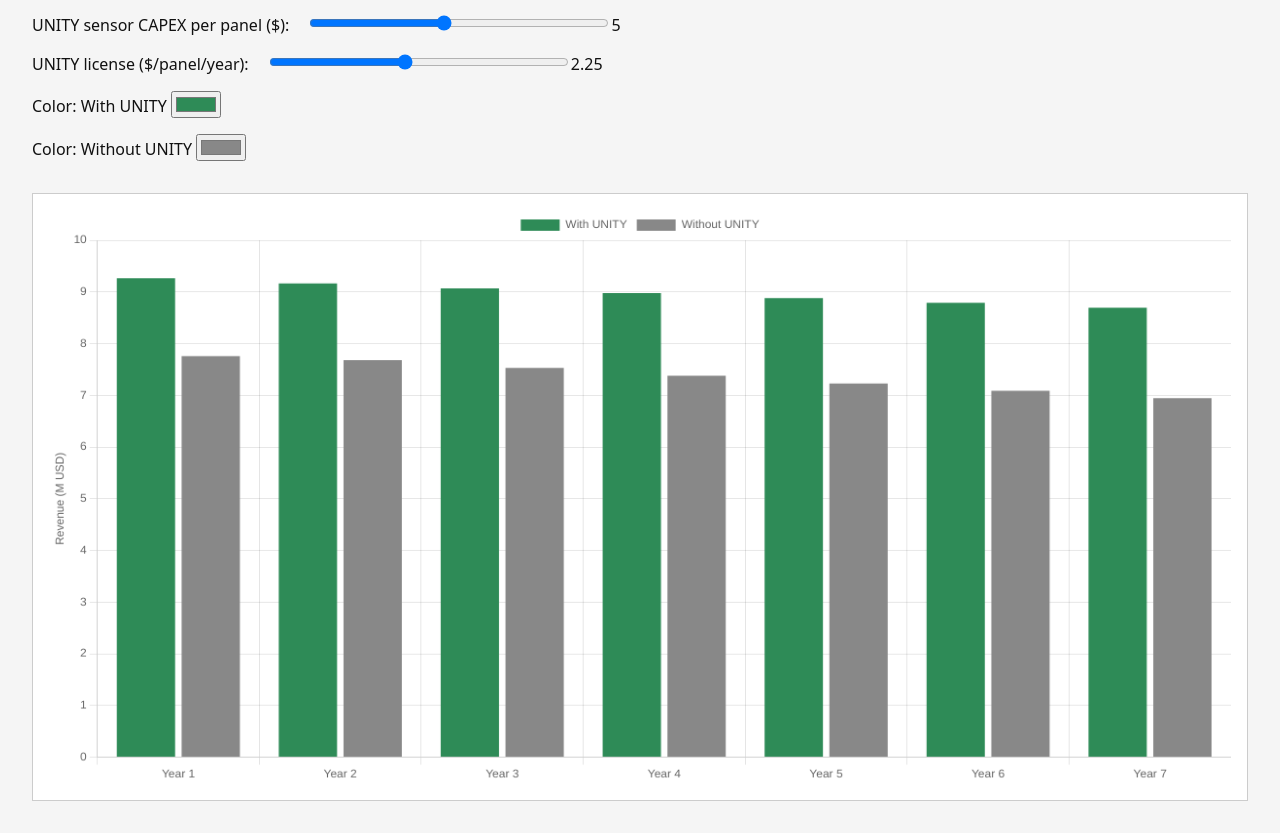
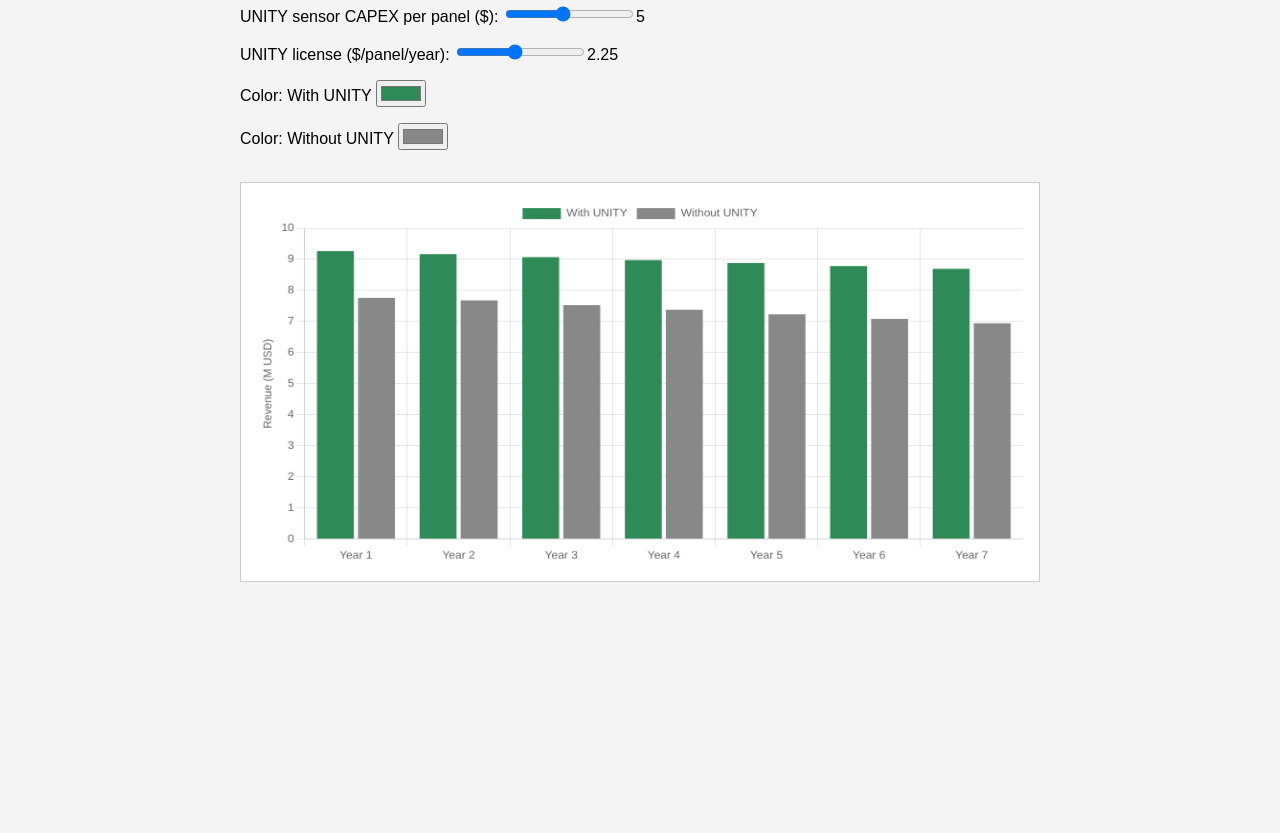
Before and after one commit to Sunified-Technologies-BV/Unity-Yield-Sim, a website built with Vite: page index.html in a window 1280 px wide. Shown: the part 125-958 px from the top of the page. After the commit the page ends 800 px from the top, so only its background shows below. Built offline with nearby package versions, Linux system fonts and the light colour scheme.

Commit message:
🚀 Upgrade UNITY Yield Sim with color pickers + interactive UI

```diff
--- a/index.html
+++ b/index.html
@@ -1,25 +1,22 @@
 <!DOCTYPE html>
 <html lang="en">
 <head>
-  <meta charset="UTF-8">
-  <meta name="viewport" content="width=device-width, initial-scale=1.0">
+  <meta charset="UTF-8" />
+  <meta name="viewport" content="width=device-width, initial-scale=1.0" />
   <title>UNITY Solar Yield Simulator</title>
   <script type="module" crossorigin src="/main.js"></script>
-  <link rel="stylesheet" href="/style.css">
+  <link rel="stylesheet" href="/style.css" />
 </head>
 <body>
   <div id="app">
     <h1>☀️ UNITY Solar Yield Simulator</h1>
-
     <section class="controls">
       <label>Years: <input type="range" id="years" min="5" max="10" value="7"><span id="years-val">7</span></label>
       <label>UNITY sensor CAPEX per panel ($): <input type="range" id="capex" min="1" max="10" step="0.5" value="5"><span id="capex-val">5</span></label>
       <label>UNITY license ($/panel/year): <input type="range" id="license" min="0" max="5" step="0.25" value="2.25"><span id="license-val">2.25</span></label>
-
       <label>Color: With UNITY <input type="color" id="color-unity" value="#2e8b57"></label>
       <label>Color: Without UNITY <input type="color" id="color-base" value="#888888"></label>
     </section>
-
     <canvas id="chart"></canvas>
   </div>
 </body>
--- a/main.js
+++ b/main.js
@@ -38,13 +38,12 @@ function simulateYield(years, license) {
 
 function updateChart() {
   const years = parseInt(yearsInput.value)
-  const capex = parseFloat(capexInput.value)
   const license = parseFloat(licenseInput.value)
   const unityColor = unityColorInput.value
   const baseColor = baseColorInput.value
 
   yearsVal.textContent = years
-  capexVal.textContent = capex
+  capexVal.textContent = capexInput.value
   licenseVal.textContent = license
 
   const labels = Array.from({ length: years }, (_, i) => `Year ${i + 1}`)
--- a/style.css
+++ b/style.css
@@ -1,27 +1,19 @@
 body {
-  font-family: system-ui, sans-serif;
+  font-family: sans-serif;
   margin: 2rem;
-  background: #f5f5f5;
-  color: #111;
+  background: #f4f4f4;
 }
-
-h1 {
-  margin-bottom: 1.5rem;
+#app {
+  max-width: 800px;
+  margin: auto;
 }
-
 .controls label {
   display: block;
-  margin-bottom: 1rem;
+  margin: 1em 0;
 }
-
-input[type='range'] {
-  width: 300px;
-  margin-left: 1rem;
+canvas {
+  margin-top: 2rem;
+  background: white;
+  border: 1px solid #ccc;
+  padding: 1rem;
 }
-
-canvas {
-  background: white;
-  padding: 1rem;
-  border: 1px solid #ccc;
-  margin-top: 2rem;
-}
```
Also changed, not shown: package.json (added, +23 -0 lines), dist/assets/index-D354En2g.js (added), dist/assets/index-H_ENWow2.css (added), dist/index.html (added), 2 other files.
